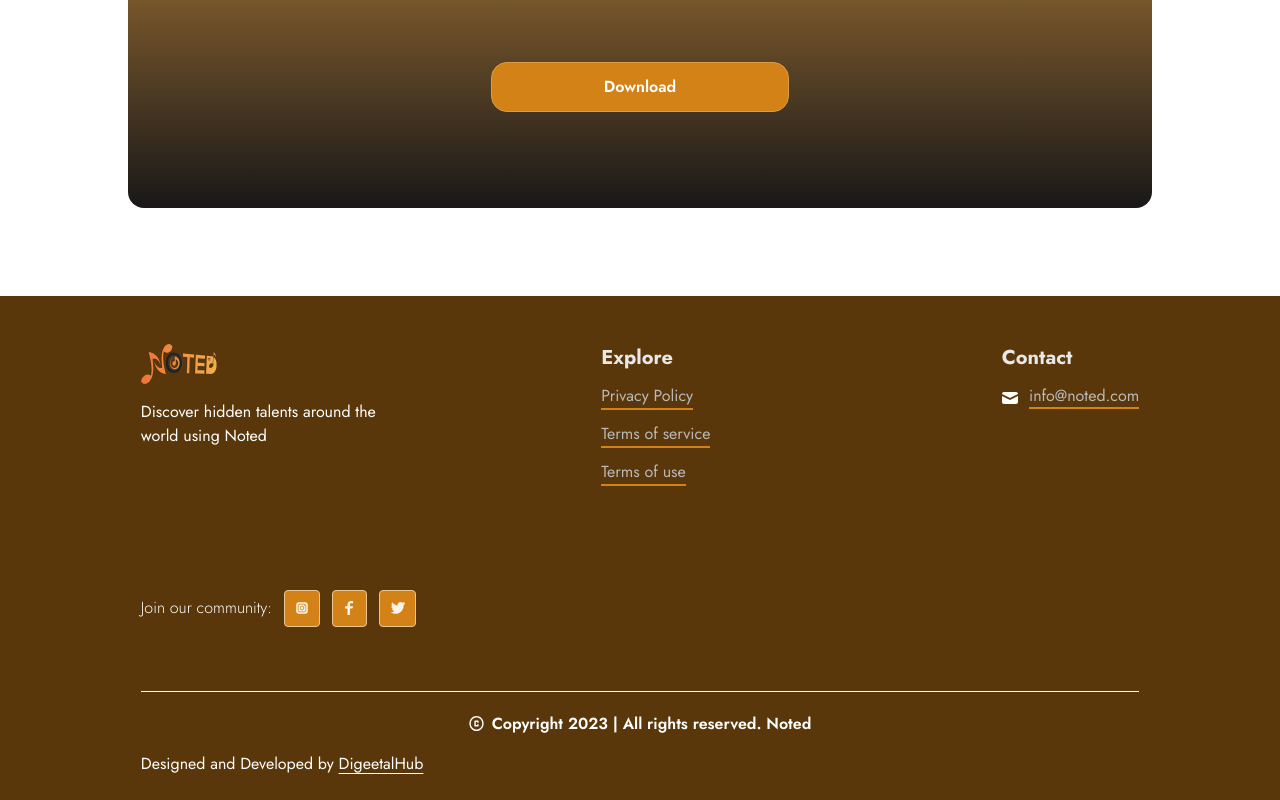
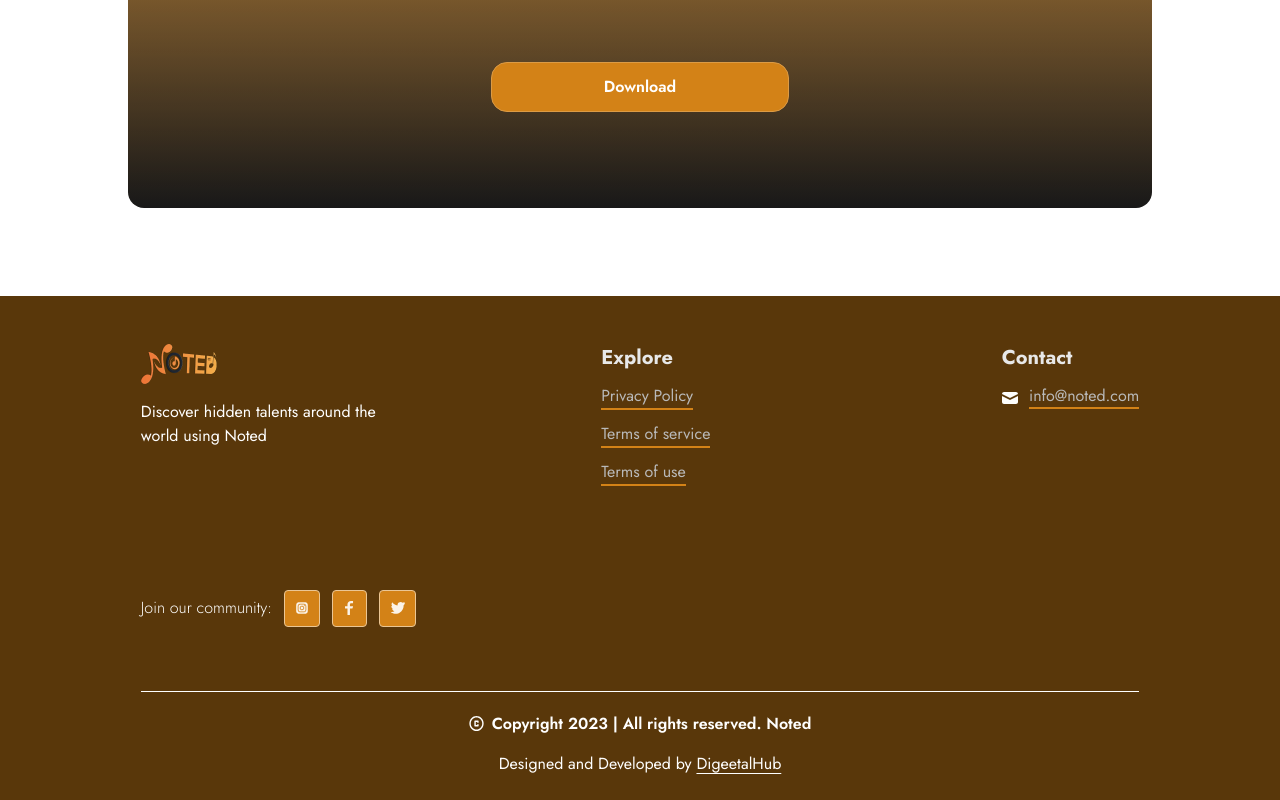
Before and after one commit to DigeetalHub/Noted-web, a Next.js app: page / in a window 1280 px wide. Shown: the part 2562-3362 px from the top of the page. Built offline with nearby package versions, Linux system fonts and the light colour scheme.

Commit message:
[FIX] Centered text

```diff
--- a/components/Footer.js
+++ b/components/Footer.js
@@ -58,7 +58,7 @@ const Footer = () => {
 						<Image src={Copyright} alt="Copyright icon" className="mr-[5px] fold:mr-2 w-[10px] fold:w-[15px]" /> Copyright{" "}
 						{year} | All rights reserved. Noted
 					</p>
-					<p className="">Designed and Developed by <Link href="https://digeetalhub.com" className="underline underline-offset-4">DigeetalHub</Link></p>
+					<p className="text-center">Designed and Developed by <Link href="https://digeetalhub.com" className="underline underline-offset-4">DigeetalHub</Link></p>
 				</div>
 			</div>
 		</footer>
```
